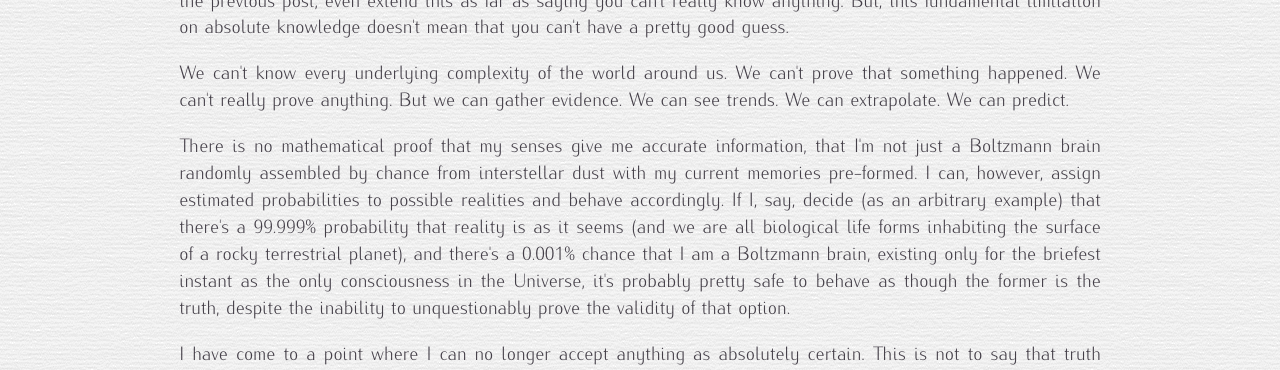
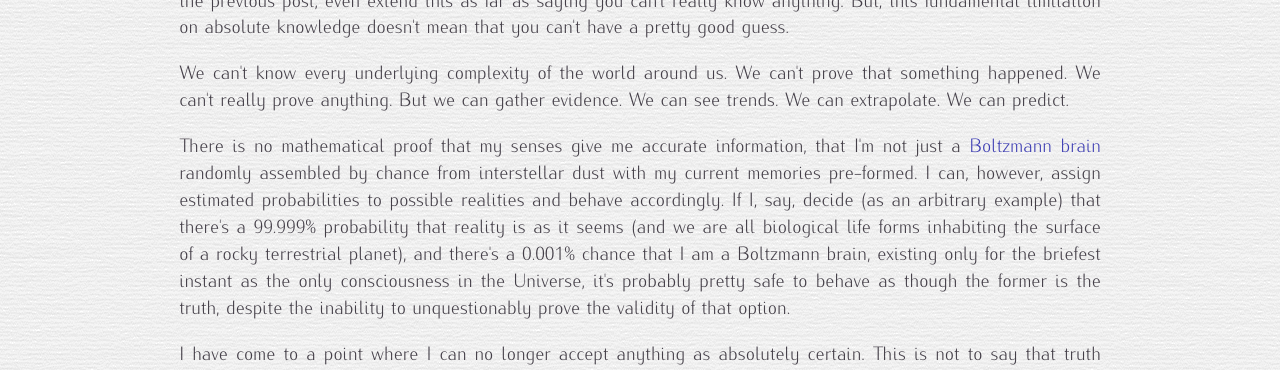
Before and after one commit to djsissom/openquestion, a plain HTML site: page blog/002.html in a window 1280 px wide. Shown: the part 1600-1970 px from the top of the page. Drawn offline with nearby package versions, Linux system fonts and the light colour scheme.

Commit message:
Updated.

```diff
--- a/blog/002.html
+++ b/blog/002.html
@@ -138,15 +138,16 @@ can't have a pretty good guess.</p>
 prove that something happened.  We can't really prove anything.  But we can
 gather evidence.  We can see trends.  We can extrapolate.  We can predict.</p>
 <p>There is no mathematical proof that my senses give me accurate information, that
-I'm not just a Boltzmann brain randomly assembled by chance from interstellar
-dust with my current memories pre-formed.  I can, however, assign estimated
-probabilities to possible realities and behave accordingly.  If I, say, decide
-(as an arbitrary example) that there's a 99.999% probability that reality is as
-it seems (and we are all biological life forms inhabiting the surface of a rocky
-terrestrial planet), and there's a 0.001% chance that I am a Boltzmann brain,
-existing only for the briefest instant as the only consciousness in the
-Universe, it's probably pretty safe to behave as though the former is the truth,
-despite the inability to unquestionably prove the validity of that option.</p>
+I'm not just a <a href="https://en.wikipedia.org/wiki/Boltzmann_brain">Boltzmann brain</a> randomly assembled by chance from
+interstellar dust with my current memories pre-formed.  I can, however, assign
+estimated probabilities to possible realities and behave accordingly.  If I,
+say, decide (as an arbitrary example) that there's a 99.999% probability that
+reality is as it seems (and we are all biological life forms inhabiting the
+surface of a rocky terrestrial planet), and there's a 0.001% chance that I am a
+Boltzmann brain, existing only for the briefest instant as the only
+consciousness in the Universe, it's probably pretty safe to behave as though the
+former is the truth, despite the inability to unquestionably prove the validity
+of that option.</p>
 <p>I have come to a point where I can no longer accept anything as absolutely
 certain.  This is not to say that truth does not exist.  Systems exist in a
 certain state regardless of our knowledge of them or even our ability to have
```
